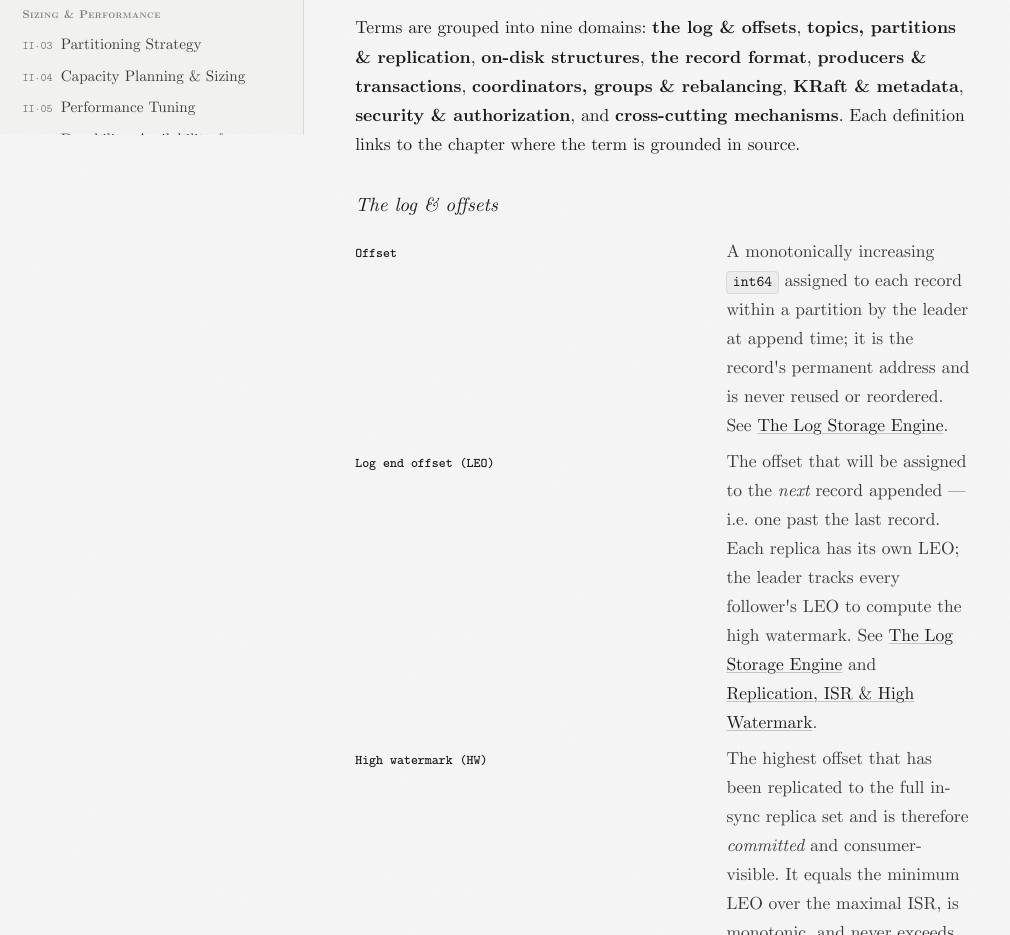
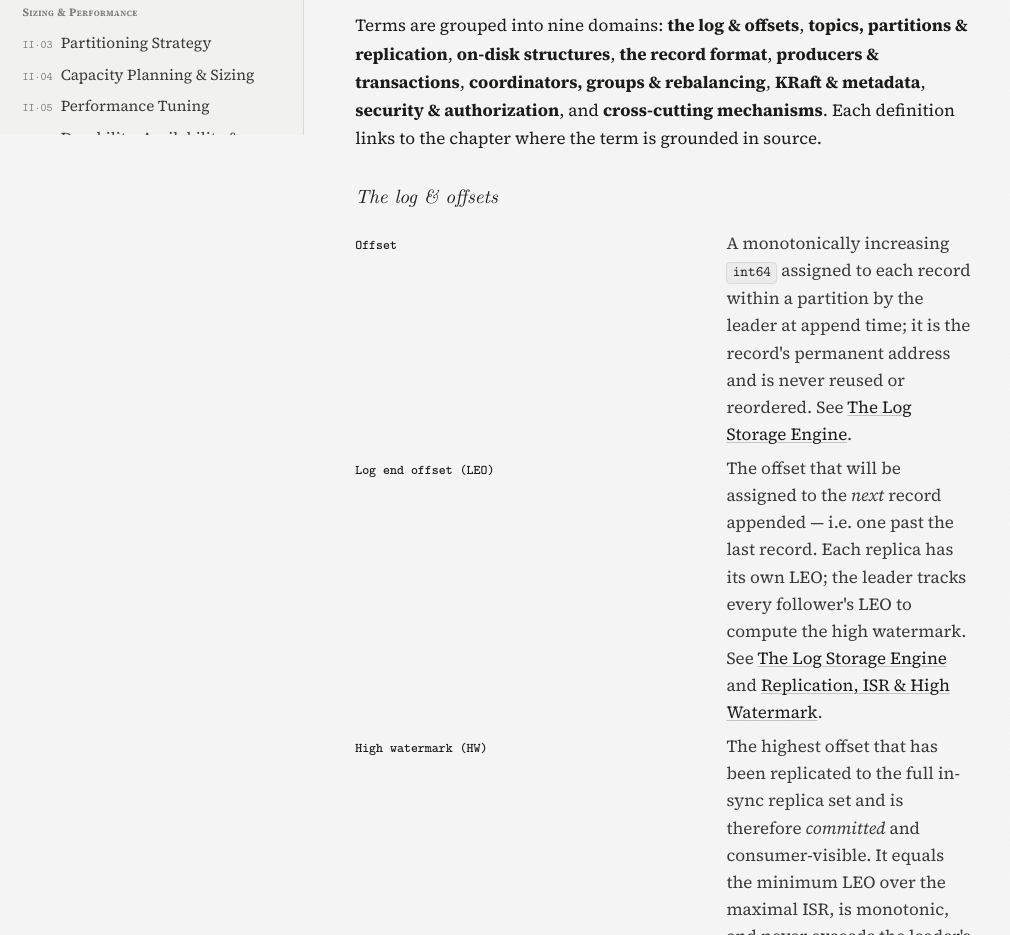
Before and after one commit to dmitrykrivaltsevich/kafka-internals, a plain HTML site: page glossary.html in a window 1280 px wide. Shown: the part 665-1600 px from the top of the page, without its empty margins (0-1010 px from the left). Drawn offline with Linux system fonts and the light colour scheme.

Commit message:
Guide type: Source Serif 4 prose (readable), CM headings, diagrams keep the sans (fixes node overflow); revert the scrub's CSS-selector corruption

```diff
--- a/assets/style.css
+++ b/assets/style.css
@@ -780,11 +780,20 @@ figure.diagram .mermaid .node circle, figure.diagram .mermaid .node path { filte
   src: url("fonts/cmuntt.woff") format("woff"); font-display: swap; }
 @font-face { font-family: "CMU Typewriter"; font-style: normal; font-weight: 700;
   src: url("fonts/cmuntb.woff") format("woff"); font-display: swap; }
+/* Source Serif 4: a screen-readable book serif for the running prose. */
+@font-face { font-family: "Source Serif 4"; font-style: normal; font-weight: 400;
+  src: url("fonts/source-serif-4-400-normal.woff2") format("woff2"); font-display: swap; }
+@font-face { font-family: "Source Serif 4"; font-style: italic; font-weight: 400;
+  src: url("fonts/source-serif-4-400-italic.woff2") format("woff2"); font-display: swap; }
+@font-face { font-family: "Source Serif 4"; font-style: normal; font-weight: 600;
+  src: url("fonts/source-serif-4-600-normal.woff2") format("woff2"); font-display: swap; }
+@font-face { font-family: "Source Serif 4"; font-style: normal; font-weight: 700;
+  src: url("fonts/source-serif-4-700-normal.woff2") format("woff2"); font-display: swap; }
 
 /* (b)+(c) ---- Re-point font tokens & monochrome the chrome/prose tokens -----*/
 :root {
-  /* type: serif body+headings, CM typewriter for code/mono */
-  --font-sans: "CMU Serif", "Latin Modern Roman", Georgia, "Times New Roman", serif;
+  /* prose: screen-readable serif; headings: Computer Modern; diagrams: base sans */
+  --font-serif: "Source Serif 4", "CMU Serif", Georgia, "Times New Roman", serif;
   --font-mono: "CMU Typewriter", "Latin Modern Mono", "SF Mono", "Consolas", ui-monospace, monospace;
 
   /* paper-white surfaces (light) */
@@ -901,10 +910,10 @@ body {
 /* (e) ---- Typographic fidelity: scale, leading, measure --------------------*/
 /* CM runs small & light at a given px; nudge the base up and open the leading
    so prose reads like the personal site (its body is ~1.28rem / 1.62). */
-body { font-size: 17.5px; line-height: 1.66; }
+body { font-family: var(--font-serif); font-size: 17px; line-height: 1.6; }
 
-/* Restrained, classical heading scale. Body face throughout; no -apple-system.
-   Bold via CMU-bx, italic subheads via CMU-ti — matching the personal theme. */
+/* Headings stay Computer Modern (display); running prose is the readable serif. */
+article h1, article h2, article h3, article h4 { font-family: "CMU Serif", Georgia, serif; }
 article h1 { font-weight: 700; letter-spacing: -0.01em; font-size: 2.15rem; line-height: 1.16; }
 article h2 { font-weight: 700; letter-spacing: 0;        font-size: 1.5rem;  }
 article h3 { font-weight: 400; font-style: italic;       font-size: 1.2rem;  color: var(--fg); }
@@ -989,4 +998,10 @@ figure.diagram { box-shadow: none; border-color: var(--border); }
 .callout.note .callout-title, .callout.rationale .callout-title, .callout.gotcha .callout-title,
 .callout.invariant .callout-title, .callout.warning .callout-title, .callout.key .callout-title { color: var(--fg); }
 
+/* Diagrams are figures: keep their original sans at the designed sizes, so the
+   serif body cannot widen the fixed node boxes (which overflowed). The caption
+   stays in the reading serif. ------------------------------------------------ */
+figure.diagram { font-family: var(--font-sans); }
+figure.diagram figcaption { font-family: var(--font-serif); }
+
 /* end Computer Modern re-skin ============================================== */
```
Also changed, not shown: assets/fonts/source-serif-4-400-italic.woff2 (added), assets/fonts/source-serif-4-400-normal.woff2 (added), assets/fonts/source-serif-4-600-normal.woff2 (added), assets/fonts/source-serif-4-700-normal.woff2 (added).
